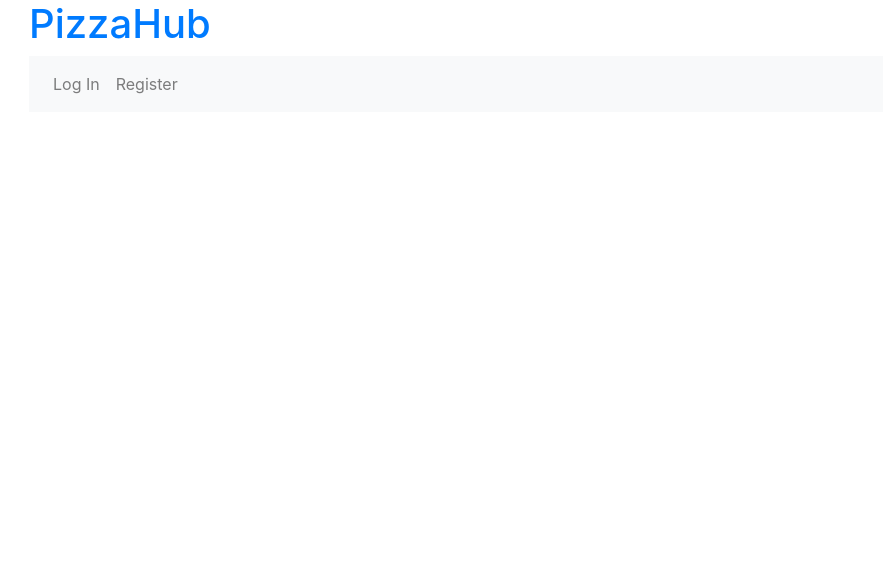
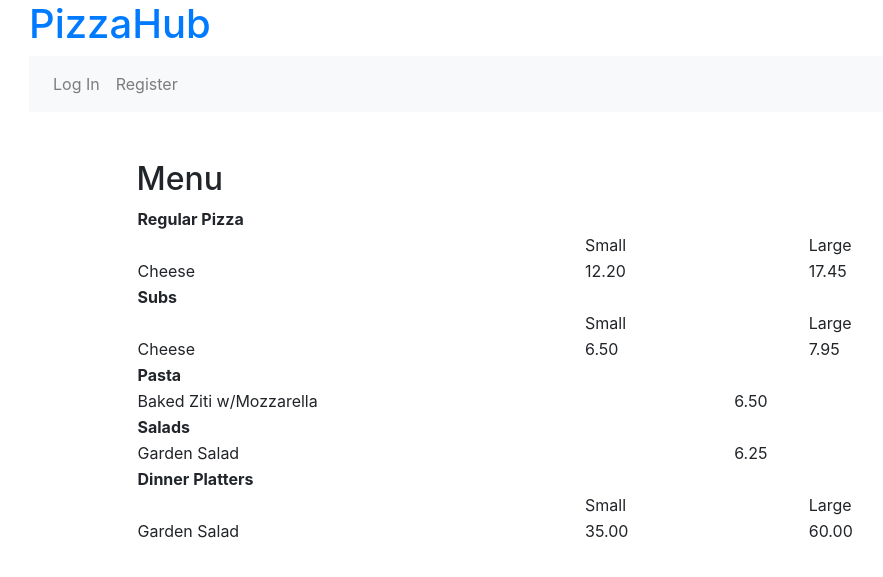
Before and after one commit to holistudio/CS50-Projects, a Django app: page / in a window 1280 px wide. Shown: the top 577 px of the page, without its empty margins (56-939 px from the left). Run offline with Django 3.2, Linux system fonts and the light colour scheme; some libraries are stand-ins or nearby versions.

Commit message:
menu initial layout

```diff
--- a/Project3/orders/templates/orders/index.html
+++ b/Project3/orders/templates/orders/index.html
@@ -1,4 +1,84 @@
 {% extends "orders/base.html" %}
 
 {% block body %}
+<div class="container col-10">
+<h2>Menu</h2>
+
+<table class="foodmenu" width="100%">
+	<tbody>
+	    <tr>
+			<th colspan="3">Regular Pizza</th>
+		</tr>
+		<tr>
+			<td></td>
+			<td>Small</td>
+			<td>Large</td>
+		</tr>
+		<tr>
+			<td width="50%">Cheese</td>
+			<td width="25%">12.20</td>
+			<td width="25">17.45</td>
+		</tr>
+	</tbody>
+</table>
+
+<table class="foodmenu" width="100%">
+	<tbody>
+		<tr>
+			<th colspan="3">Subs</th>
+		</tr>
+		<tr>
+			<td></td>
+			<td>Small</td>
+			<td>Large</td>
+		</tr>
+	    <tr>
+			<td style="text-align: left;" width="50%">Cheese</td>
+			<td width="25%">6.50</td>
+			<td width="25">7.95</td>
+	    </tr>
+	</tbody>
+</table>
+
+<table class="foodmenu" width="100%">
+	<tbody>
+	<tr>
+		<th colspan="3"><a name="salad">Pasta</a></th>
+	</tr>
+	<tr>
+		<td style="text-align: left;" width="50%">Baked Ziti w/Mozzarella</td>
+		<td width="25%">6.50</td>
+	</tr>
+	</tbody>
+</table>
+
+<table class="foodmenu" width="100%">
+	<tbody>
+	<tr>
+		<th colspan="3"><a name="salad">Salads</a></th>
+	</tr>
+	<tr>
+		<td style="text-align: left;" width="50%">Garden Salad</td>
+		<td width="25%">6.25</td>
+	</tr>
+	</tbody>
+</table>
+<table class="foodmenu" width="100%">
+	<tbody>
+		<tr>
+			<th colspan="3">Dinner Platters</th>
+		</tr>
+		<tr>
+			<td></td>
+			<td>Small</td>
+			<td>Large</td>
+		</tr>
+	    <tr>
+			<td style="text-align: left;" width="50%">Garden Salad</td>
+			<td width="25%">35.00</td>
+			<td width="25">60.00</td>
+	    </tr>
+	</tbody>
+</table>
+</div>
 {% endblock %}
```
